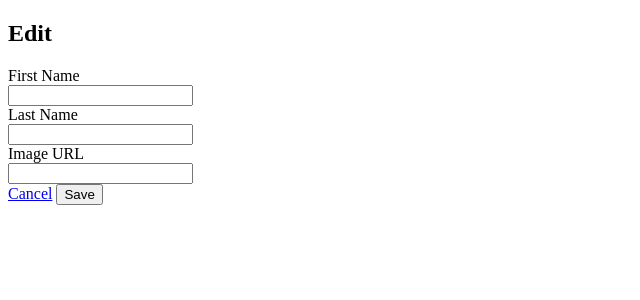
After one commit to wunna145/flask-blogly, a Flask app: template Part-1/templates/users/edit.html in a window 1280 px wide. The commit adds this page. Shown: the top 300 px of the page, without its empty margins (0-640 px from the left). Run offline with Flask 3, Linux system fonts and the light colour scheme; the template is opened without the code that fills it, so the values that code supplies are empty.

Commit message:
fixed errors

```diff
--- a/Part-1/app.py
+++ b/Part-1/app.py
@@ -2,6 +2,7 @@
 
 from flask import Flask, request, redirect, render_template
 from flask_debugtoolbar import DebugToolbarExtension
+from sqlalchemy import inspect
 from models import db, connect_db, User
 
 app = Flask(__name__)
@@ -13,15 +14,17 @@ toolbar = DebugToolbarExtension(app)
 
 connect_db(app)
 with app.app_context():
-    db.create_all()
+    inspector = inspect(db.engine)
+    if not inspector.has_table('users'):
+        db.create_all()
 
 @app.route("/")
 def root():
     return redirect("/users")
 
-@app.route("/users")
+@app.route("/users", methods=["GET"])
 def users():
-    users = User.query.order_by(User.first_name, User.last_name).all()
+    users = User.query.all()
     return render_template('/users/user_list.html', users = users)
 
 @app.route("/users/new", methods=["GET"])
--- /dev/null
+++ b/Part-1/templates/users/edit.html
@@ -0,0 +1,35 @@
+{% extends 'base.html' %}
+{% block title %} Edit a user {% endblock %}
+{% block content %}
+
+<h1>Edit {{user.full_name}}</h1>
+<form method = 'POST'>
+    <div>
+        <label>First Name</label>
+        <div>
+            <input type="text" name="first_name" value="{{user.first_name}}">
+        </div>
+    </div>
+
+    <div>
+        <label>Last Name</label>
+        <div>
+            <input type="text" name="last_name" value="{{user.last_name}}">
+        </div>
+    </div>
+
+    <div>
+        <label>Image URL</label>
+        <div>
+            <input type="text" name="image_url" value="{{user.image_url}}">
+        </div>
+    </div>
+
+    <div>
+        <div>
+            <a href="/users">Cancel</a>
+            <button type="submit" > Save </button>
+        </div>
+    </div>
+</form>
+{% endblock %}
--- a/Part-1/templates/users/new.html
+++ b/Part-1/templates/users/new.html
@@ -31,4 +31,4 @@
         </div>
     </div>
 </form>
-{% endcontent%}
+{% endblock %}
--- a/Part-1/templates/users/user_list.html
+++ b/Part-1/templates/users/user_list.html
@@ -9,11 +9,11 @@
         <li>
             <a href="/users/{{user.id}}">{{user.full_name}}</a>
         </li>
-        {% end for %}
+        {% endfor %}
     </ul>
 {% else %}
     <p>There is no user yet!</p>
-{% endif%}
+{% endif %}
 <p><a href="/users/new">Add user</a></p>
 
 {% endblock %}
```
Also changed, not shown: 1 other file.
